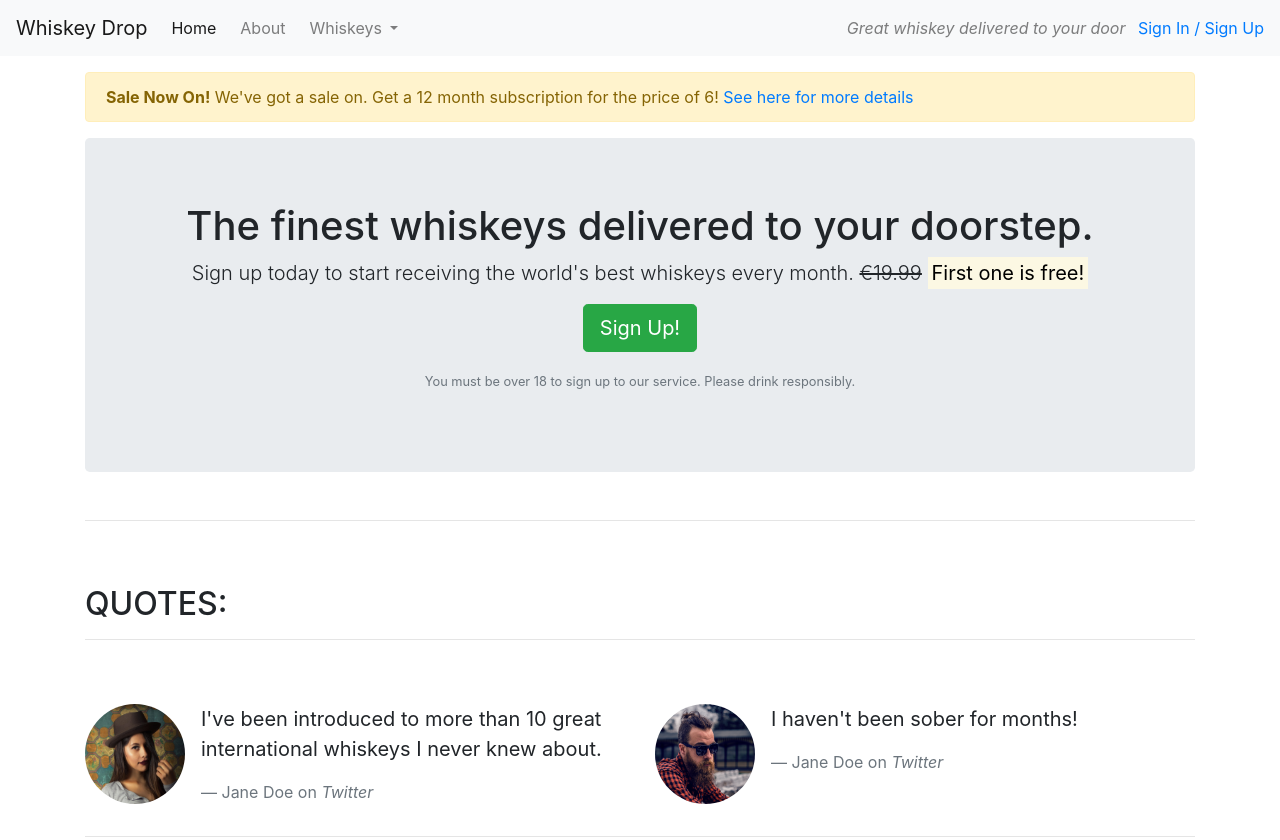
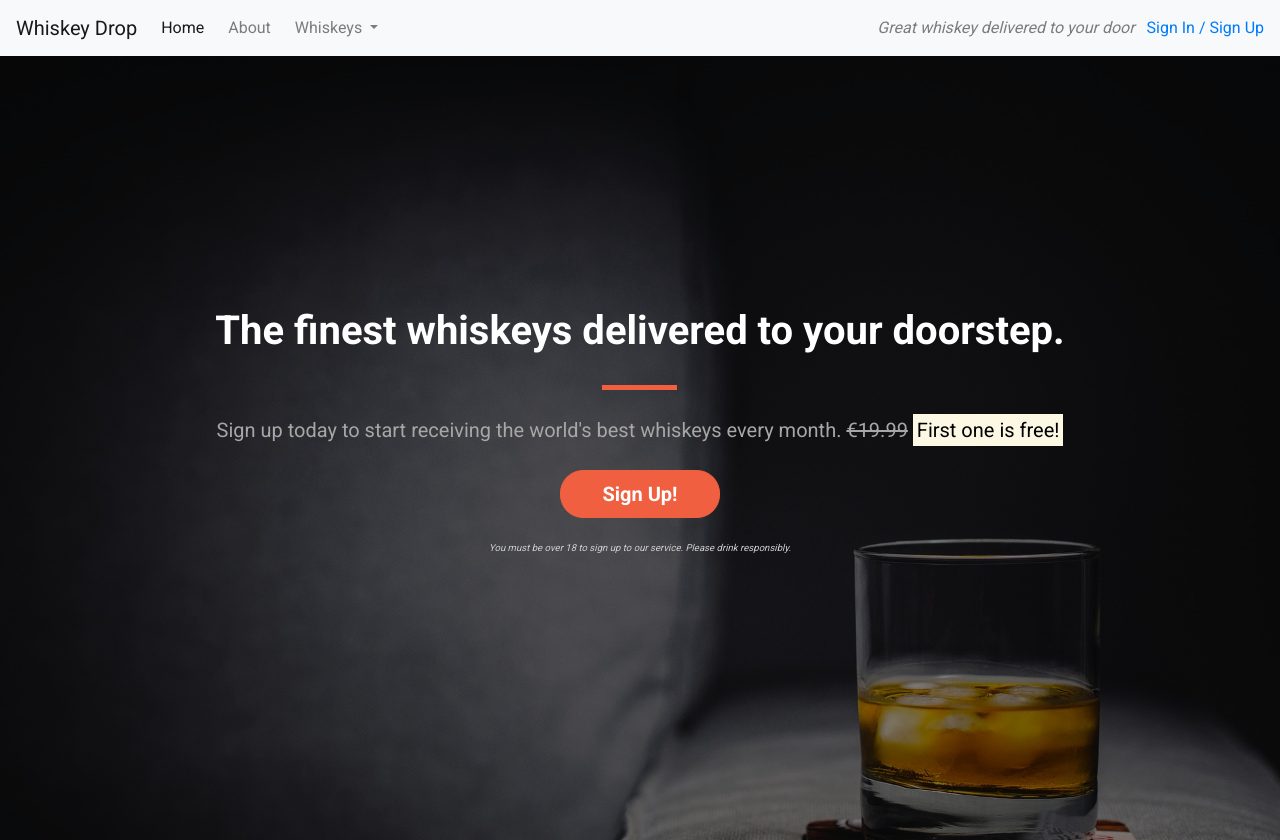
Before and after one commit to Lee-moran/Bootstrap-Test, a plain HTML site: page index.html in a window 1280 px wide. Shown: the top 840 px of the page. Drawn offline with nearby package versions, Linux system fonts and the light colour scheme.

Commit message:
styling.css

```diff
--- /dev/null
+++ b/css/style.css
@@ -0,0 +1,100 @@
+body {
+    font-family: 'Roboto', sans-serif;
+}
+
+/* Containers */
+
+.alert-container {}
+
+.callout-container {
+    height: 100vh;
+
+    background: url('../images/whiskey-background.jpeg') no-repeat center center fixed;
+    -webkit-background-size: cover;
+    -moz-background-size: cover;
+    -o-background-size: cover;
+    background-size: cover;
+
+    display: flex;
+    align-items: center;
+    justify-content: center;
+
+    position: relative;
+}
+
+.opaque-overlay {
+    position: absolute;
+    top: 0;
+    left: 0;
+    height: 100%;
+    width: 100%;
+    background-color: rgba(0, 0, 0, 0.5);
+}
+
+.quotes-container {}
+
+.features-container {}
+
+/* Block dividers */
+
+.block-divider {
+    width: 75px;
+    height: 5px;
+    border: 0;
+    background-color: #444;
+}
+
+.block-divider--orange {
+    background-color: #f05f40;
+}
+
+.block-divider--short {
+    width: 35px;
+}
+
+/* Jumbotron */
+
+.jumbotron {
+    background-color: transparent;
+}
+
+.jumbotron h1 {
+    color: white;
+    font-weight: bold;
+    margin-bottom: 30px;
+    color: white;
+}
+
+.jumbotron .lead {
+    color: #a7a7a7;
+    margin: 25px 0;
+}
+
+.jumbotron small {
+    font-size: 60%;
+    font-style: italic;
+    color: #d0d0d0;
+}
+
+/* Buttons */
+
+.btn--cta {
+    font-weight: bold;
+    border-radius: 23px;
+    width: 160px;
+}
+
+.btn--red {
+    color: white;
+    background-color: #f05f40;
+    border-color: #f05f40;
+}
+
+.btn--red:hover,
+.btn--red:active,
+.btn--red:focus,
+.btn--red:active:focus {
+    background-color: #df4929;
+    border-color: #df4929;
+    color: white;
+}
--- a/index.html
+++ b/index.html
@@ -7,6 +7,8 @@
     <title>Whiskey Drop | Taste a new whiskey every month</title>
     <link rel="stylesheet" href="https://maxcdn.bootstrapcdn.com/bootstrap/4.1.3/css/bootstrap.min.css">
     <link rel="stylesheet" href="https://use.fontawesome.com/releases/v5.6.1/css/all.css" integrity="sha384-gfdkjb5BdAXd+lj+gudLWI+BXq4IuLW5IT+brZEZsLFm++aCMlF1V92rMkPaX4PP" crossorigin="anonymous">
+    <link href="https://fonts.googleapis.com/css?family=Roboto:400,700" rel="stylesheet">
+    <link rel="stylesheet" href="css/style.css" type="text/css" />
 </head>
 
 <body>
@@ -43,31 +45,38 @@
         </div>
         <!--</div>-->
     </nav>
-    <article class="container mt-3">
-        <div class="row d-none d-sm-block">
-            <div class="col-12">
-                <div class="alert alert-warning">
-                    <strong>Sale Now On!</strong> We've got a sale on. Get a 12 month subscription for the price of 6! <a href="">See here for more details</a>
-                </div>
-            </div>
-        </div>
+    <!--alert-->
+    <!--<div class="container alert-container">-->
+    <!--    <div class="row d-none d-sm-block">-->
+    <!--        <div class="col-12">-->
+    <!--            <div class="alert alert-warning">-->
+    <!--                <strong>Sale Now On!</strong> We've got a sale on. Get a 12 month subscription for the price of 6! <a href="">See here for more details</a>-->
+    <!--            </div>-->
+    <!--        </div>-->
+    <!--    </div>-->
+    <!--</div>-->
+    <div class="container-fluid callout-container">
         <!-- Callout -->
+        <div class="opaque-overlay">&nbsp;</div>
         <div class="row">
             <div class="col-12">
                 <section class="callout jumbotron text-center">
-                    <h1>The finest whiskeys delivered to your doorstep.</h1>
+                    <h1 class="jumbotron-header">The finest whiskeys delivered to your doorstep.</h1>
+                    <hr class="block-divider block-divider--orange">
                     <p class="lead">Sign up today to start receiving the world's best whiskeys every month.
                         <s class="d-none d-sm-inline">€19.99</s>
                         <span class="d-inline d-sm-none"><br></span>
                         <strong><mark>First one is free!</mark></strong></p>
-                    <p><button class="btn btn-lg btn-success" data-toggle="modal" data-target="#signUpModal">Sign Up!</button></p>
+                    <p><button class="btn btn-lg btn--cta btn--red" data-toggle="modal" data-target="#signUpModal">Sign Up!</button></p>
                     <p class="text-muted"><small>You must be over 18 to sign up to our service. Please drink responsibly.</small></p>
                 </section>
             </div>
         </div>
-        <!-- /.callout -->
-        <hr>
-        <!-- Quotes -->
+    </div>
+    <!-- /.callout -->
+
+    <!-- Quotes -->
+    <div class="container quotes-container">
         <section class="quotes">
             <div class="row">
                 <div class="col-12 my-5">
@@ -104,9 +113,11 @@
                 </div>
             </div>
         </section>
-        <!-- /.quotes -->
-        <hr>
-        <!-- Features -->
+    </div>
+    <!-- /.quotes -->
+
+    <!-- Features -->
+    <div class="features-container">
         <section class="features">
             <div class="row">
                 <div class="col-12 my-5">
@@ -138,8 +149,8 @@
                 </div>
             </div>
         </section>
-        <!-- /.features -->
-    </article>
+    </div>
+    <!-- /.features -->
 
     <div class="modal" tabindex="-1" role="dialog" id="signUpModal">
         <div class="modal-dialog" role="document">
```
Also changed, not shown: images/whiskey-background.jpeg (added).
